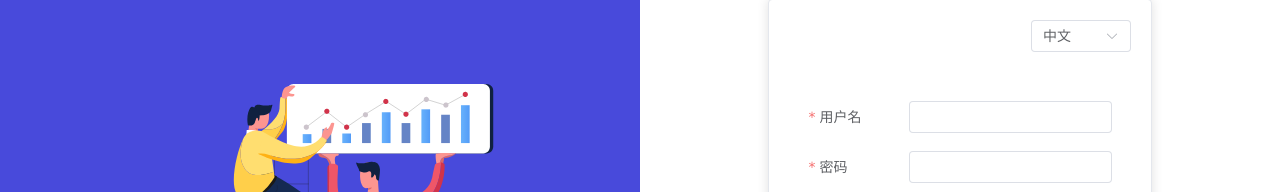
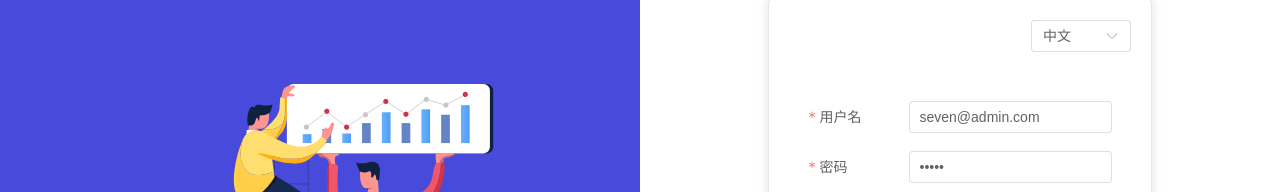
Before and after one commit to Seven7v/vue3-Ts-admin, a Vue app: page /login in a window 1280 px wide. Shown: the part 201-393 px from the top of the page. Built offline with nearby package versions, Linux system fonts and the light colour scheme.

Commit message:
feat: set user password

```diff
--- a/src/pages/login/index.vue
+++ b/src/pages/login/index.vue
@@ -68,8 +68,8 @@ import changeLanguage from '../components/changeLanguage.vue'
 const { t } = useI18n()
 const formRef = ref<FormInstance>()
 const dynamicValidateForm = reactive<InterfaceLoginReq>({
-  username: '',
-  password: ''
+  username: 'seven@admin.com',
+  password: 'admin'
 })
 const router = useRouter()
 
```
